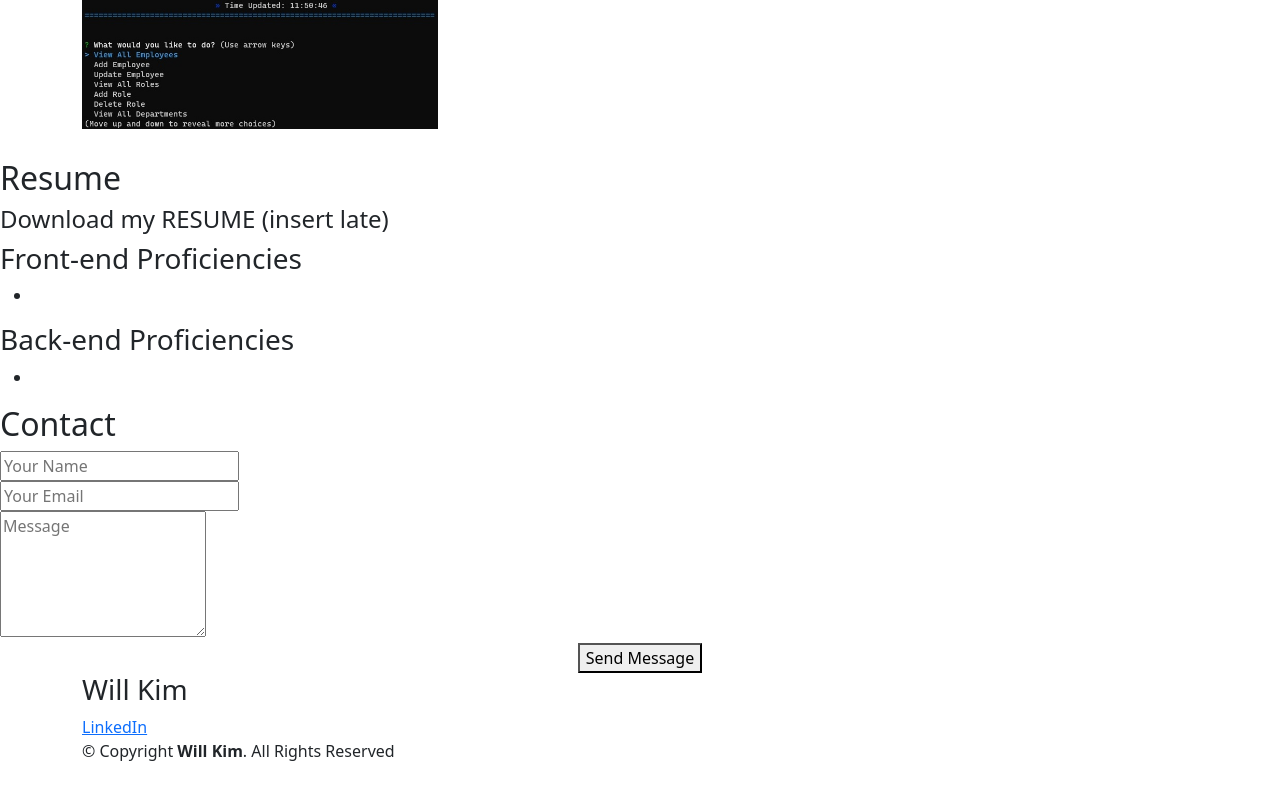
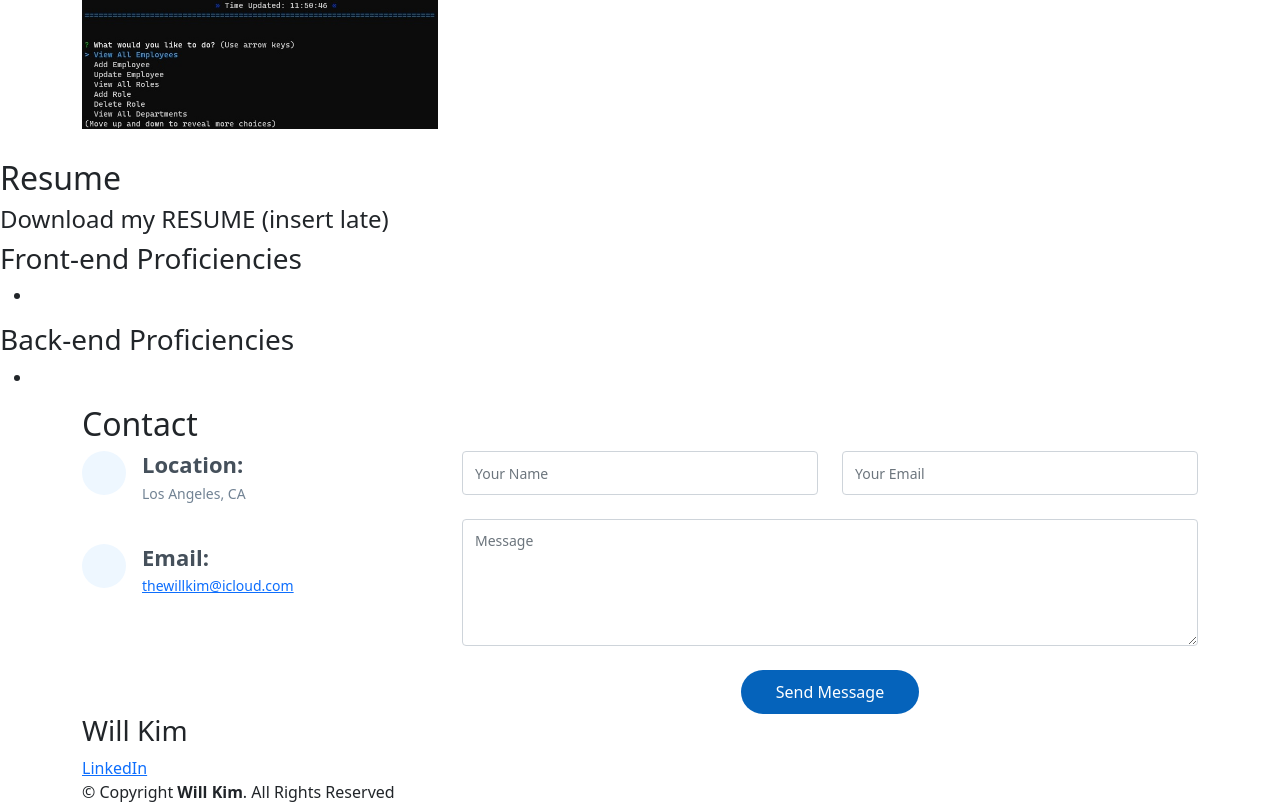
Before and after one commit to wiilki/work-samples-react-portfolio-wk, a React (Create React App) app: page / in a window 1280 px wide. Shown: the part 883-1687 px from the top of the page. Before the commit the page ends 1646 px from the top, so only its background shows below. Built offline with nearby package versions, Linux system fonts and the light colour scheme; the HTML template or start-up script is replaced by a standard one.

Commit message:
Edit/import contact styling. Edit portfolio styling

```diff
--- a/src/components/Contact.js
+++ b/src/components/Contact.js
@@ -1,27 +1,55 @@
 import React from "react";
+import '../styles/Contact.css'
 
 function Contact() {
   return (
-    <section id="contact">
+    <section id="contact" className="contact">
+      <div className="container" data-aos="fade-up">
         <div className="section-title">
           <h2>Contact</h2>
         </div>
-      <form className="email-form">
-        <div className="row">
-          <div>
-            <input type="text" name="name" id="name" placeholder="Your Name" required></input>
+
+        <div className="row mt-1">
+          <div className="col-lg-4">
+            <div className="info">
+              <div className="address">
+                <i className="bi bi-geo-alt"></i>
+                <h4>Location:</h4>
+                <p>Los Angeles, CA</p>
               </div>
-          <div>
-            <input type="email" name="email" id="email" placeholder="Your Email" required></input>
+              <div className="email">
+                <i className="bi bi-envelope"></i>
+                <h4>Email:</h4>
+                <p><a href="mailto:thewillkim@icloud.com">thewillkim@icloud.com</a></p>
               </div>
             </div>
-        <div>
-          <textarea name="message" rows="5" placeholder="Message" required></textarea>
+          </div>
+
+          <div className="col-lg-8 mt-5 mt-lg-0">
+            <form action="forms/contact.php" method="post" className="php-email-form">
+              <div className="row">
+                <div className="col-md-6 form-group">
+                  <input type="text" name="name" className="form-control" id="name" placeholder="Your Name" required />
+                </div>
+                <div className="col-md-6 form-group mt-3 mt-md-0">
+                  <input type="email" className="form-control" name="email" id="email" placeholder="Your Email" required />
+                </div>
+              </div>
+              <div className="form-group mt-3">
+                <textarea className="form-control" name="message" rows="5" placeholder="Message" required></textarea>
+              </div>
+              <div className="my-3">
+                <div className="loading">Loading</div>
+                <div className="error-message"></div>
+                <div className="sent-message">Your message has been sent. Thank you!</div>
               </div>
               <div className="text-center">
                 <button type="submit">Send Message</button>
               </div>
             </form>
+          </div>
+        </div>
+      </div>
     </section>
   );
 }
--- a/src/components/Portfolio.js
+++ b/src/components/Portfolio.js
@@ -1,5 +1,6 @@
 import React from "react";
 import Project from "./Project";
+import '../styles/Portfolio.css';
 
 const projects = [
     {
--- a/src/components/Project.js
+++ b/src/components/Project.js
@@ -1,5 +1,5 @@
 import React from "react";
-import '../styles/Project.css';
+import '../styles/Portfolio.css';
 
 function Project(props) {
   return (
--- /dev/null
+++ b/src/styles/Contact.css
@@ -0,0 +1,151 @@
+#contact-info {
+    display: flex;
+    flex-direction: column;
+    align-items: center;
+    text-align: center;
+  }
+
+  .contact .info {
+    width: 100%;
+    background: #fff;
+  }
+
+  .contact .info i {
+    font-size: 20px;
+    color: #0563bb;
+    float: left;
+    width: 44px;
+    height: 44px;
+    background: #eef7ff;
+    display: flex;
+    justify-content: center;
+    align-items: center;
+    border-radius: 50px;
+    transition: all 0.3s ease-in-out;
+  }
+
+  .contact .info h4 {
+    padding: 0 0 0 60px;
+    font-size: 22px;
+    font-weight: 600;
+    margin-bottom: 5px;
+    color: #45505b;
+  }
+
+  .contact .info p {
+    padding: 0 0 0 60px;
+    margin-bottom: 0;
+    font-size: 14px;
+    color: #728394;
+  }
+
+  .contact .info .email,
+  .contact .info .phone {
+    margin-top: 40px;
+  }
+
+  .contact .info .email:hover i,
+  .contact .info .address:hover i,
+  .contact .info .phone:hover i {
+    background: #0563bb;
+    color: #fff;
+  }
+
+  .contact .php-email-form {
+    width: 100%;
+    background: #fff;
+  }
+
+  .contact .php-email-form .form-group {
+    padding-bottom: 8px;
+  }
+
+  .contact .php-email-form .error-message {
+    display: none;
+    color: #fff;
+    background: #ed3c0d;
+    text-align: left;
+    padding: 15px;
+    font-weight: 600;
+  }
+
+  .contact .php-email-form .error-message br+br {
+    margin-top: 25px;
+  }
+
+  .contact .php-email-form .sent-message {
+    display: none;
+    color: #fff;
+    background: #18d26e;
+    text-align: center;
+    padding: 15px;
+    font-weight: 600;
+  }
+
+  .contact .php-email-form .loading {
+    display: none;
+    background: #fff;
+    text-align: center;
+    padding: 15px;
+  }
+
+  .contact .php-email-form .loading:before {
+    content: "";
+    display: inline-block;
+    border-radius: 50%;
+    width: 24px;
+    height: 24px;
+    margin: 0 10px -6px 0;
+    border: 3px solid #18d26e;
+    border-top-color: #eee;
+    -webkit-animation: animate-loading 1s linear infinite;
+    animation: animate-loading 1s linear infinite;
+  }
+
+  .contact .php-email-form input,
+  .contact .php-email-form textarea {
+    border-radius: 4px;
+    box-shadow: none;
+    font-size: 14px;
+  }
+
+  .contact .php-email-form input {
+    height: 44px;
+  }
+
+  .contact .php-email-form textarea {
+    padding: 10px 12px;
+  }
+
+  .contact .php-email-form button[type=submit] {
+    background: #0563bb;
+    border: 0;
+    padding: 10px 35px;
+    color: #fff;
+    transition: 0.4s;
+    border-radius: 50px;
+  }
+
+  .contact .php-email-form button[type=submit]:hover {
+    background: #0678e3;
+  }
+
+  @-webkit-keyframes animate-loading {
+    0% {
+      transform: rotate(0deg);
+    }
+
+    100% {
+      transform: rotate(360deg);
+    }
+  }
+
+  @keyframes animate-loading {
+    0% {
+      transform: rotate(0deg);
+    }
+
+    100% {
+      transform: rotate(360deg);
+    }
+  }
```
Also changed, not shown: src/styles/Portfolio.css (renamed from src/styles/Project.css). Lines whose indentation alone changed are shown as unchanged.
